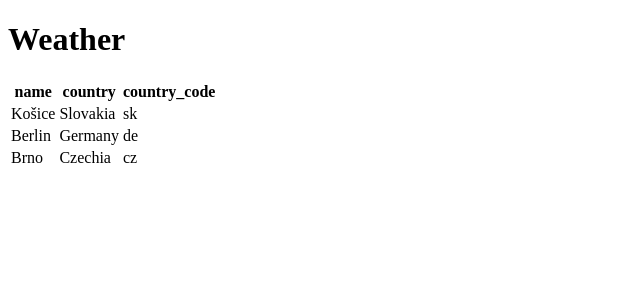
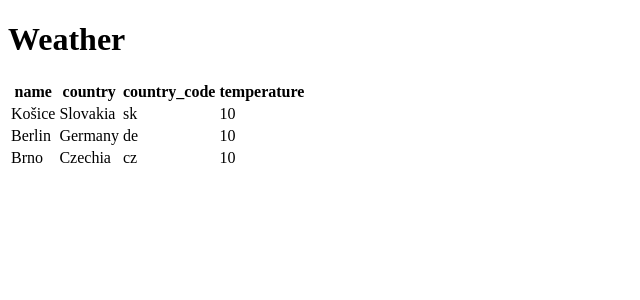
Before and after one commit to mdurkac/weather-app, a Flask app: page / in a window 1280 px wide. Shown: the top 300 px of the page, without its empty margins (0-640 px from the left). Run offline with Flask 3, Linux system fonts and the light colour scheme; a database or web service that is not in the repository returns one stand-in record (values such as "Sample title"); data that the repository does not hold is empty; some libraries are stand-ins or nearby versions.

Commit message:
temperature done

```diff
--- a/app.py
+++ b/app.py
@@ -1,5 +1,7 @@
 from cs50 import SQL
 from flask import Flask, flash, jsonify, redirect, render_template, request, session
+import requests
+
 
 # Configure application
 app = Flask(__name__)
@@ -13,5 +15,21 @@ db = SQL("sqlite:///locations.db")
 
 @app.route("/", methods=["GET"])
 def index():
-    weather = db.execute("select * from locations")
-    return render_template("index.html" ,weather_s =weather)
+    pocasi = db.execute("select * from locations")
+    for slovnik in pocasi:
+        latitude = slovnik['latitude']
+        longitude = slovnik ['longitude']
+        teplota = weather (latitude,longitude)
+        slovnik ['teplota'] = teplota
+
+    return render_template("index.html" ,weather_s =pocasi)
+
+
+def weather(latitude,longitude):
+    PARAMS = {'latitude':latitude, 'longitude':longitude, 'hourly':'temperature_2m', 'current_weather':True}
+    response = requests.get (url ='https://api.open-meteo.com/v1/forecast', params = PARAMS)
+    data = response.json()
+    # print (data)
+    current_weather = data['current_weather']
+    temperature = current_weather['temperature']
+    return temperature
--- a/templates/index.html
+++ b/templates/index.html
@@ -12,6 +12,7 @@
                         <th>name</th>
                         <th>country</th>
                         <th>country_code</th>
+                        <th>temperature</th>
                     </tr>
                 </thead>
                     <tbody>
@@ -20,6 +21,7 @@
                             <td>{{weather.name}}</td>
                             <td>{{weather.country}}</td>
                             <td>{{weather.country_code}}</td>
+                            <td>{{weather.teplota}}</td>
                         </tr>
                         {% endfor %}
                     </tbody>
```
